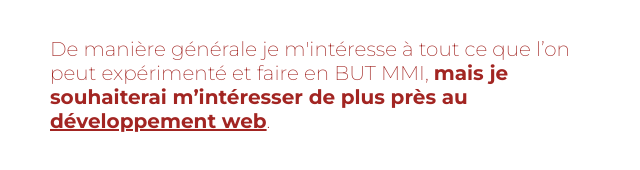
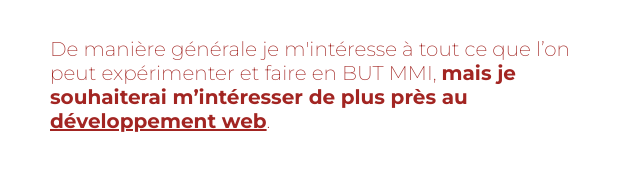
Before and after one commit to liloulpz/portfoliov2, a plain HTML site: page apropos.html in a window 1280 px wide. Shown: the part 729-899 px from the top of the page, 610-1250 px from the left. Drawn offline with Linux system fonts and the light colour scheme.

Commit message:
orthographe

```diff
--- a/apropos.html
+++ b/apropos.html
@@ -64,7 +64,7 @@
             du graphisme, ou encore de la photographie</u>.
     </p>
     <p>
-        De manière générale je m'intéresse à tout ce que l’on peut expérimenté et faire en BUT MMI,
+        De manière générale je m'intéresse à tout ce que l’on peut expérimenter et faire en BUT MMI,
         <strong>mais je souhaiterai m’intéresser de plus près au <u>développement web</u></strong>.
     </p>
         </div>
```
